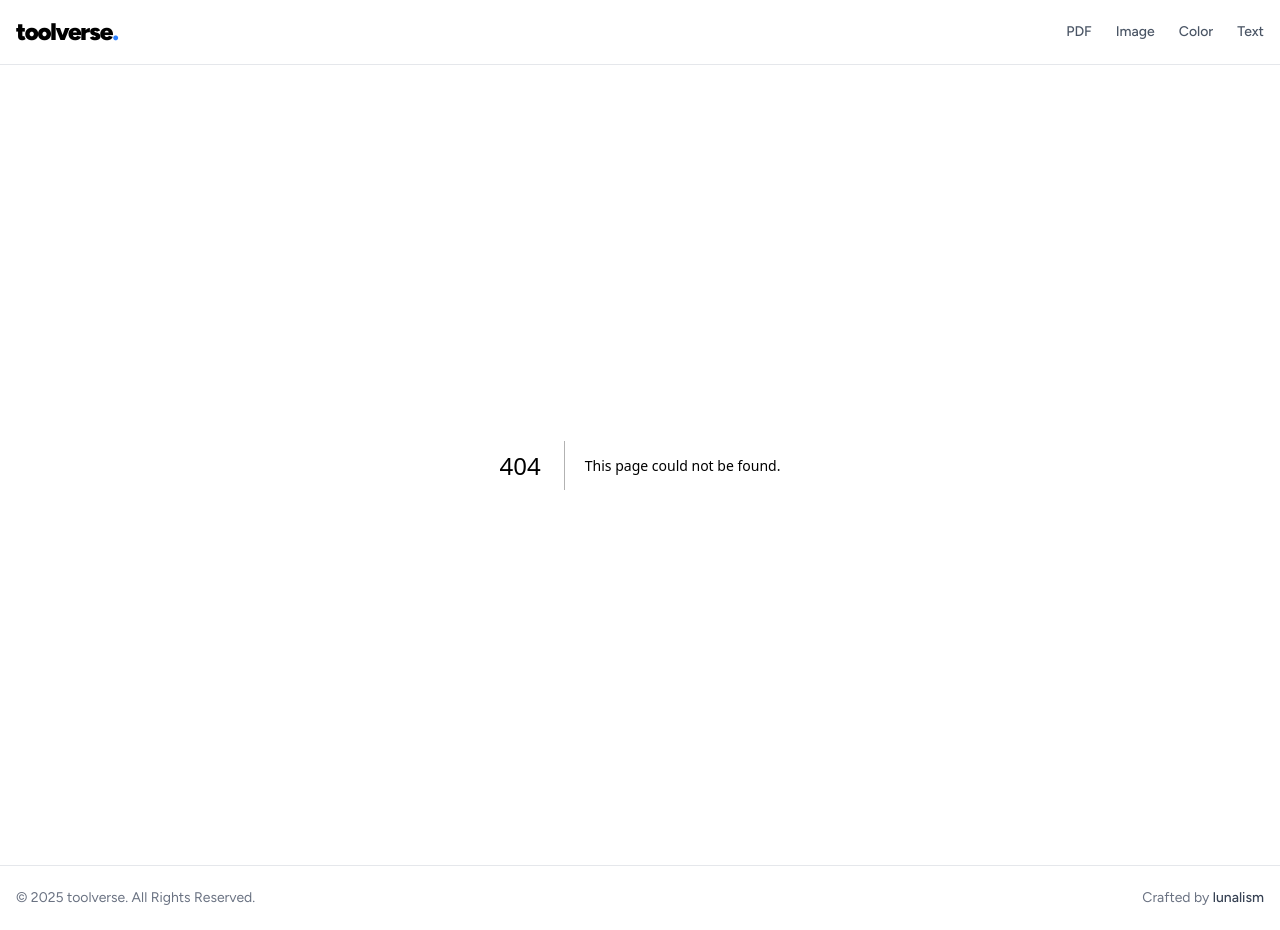
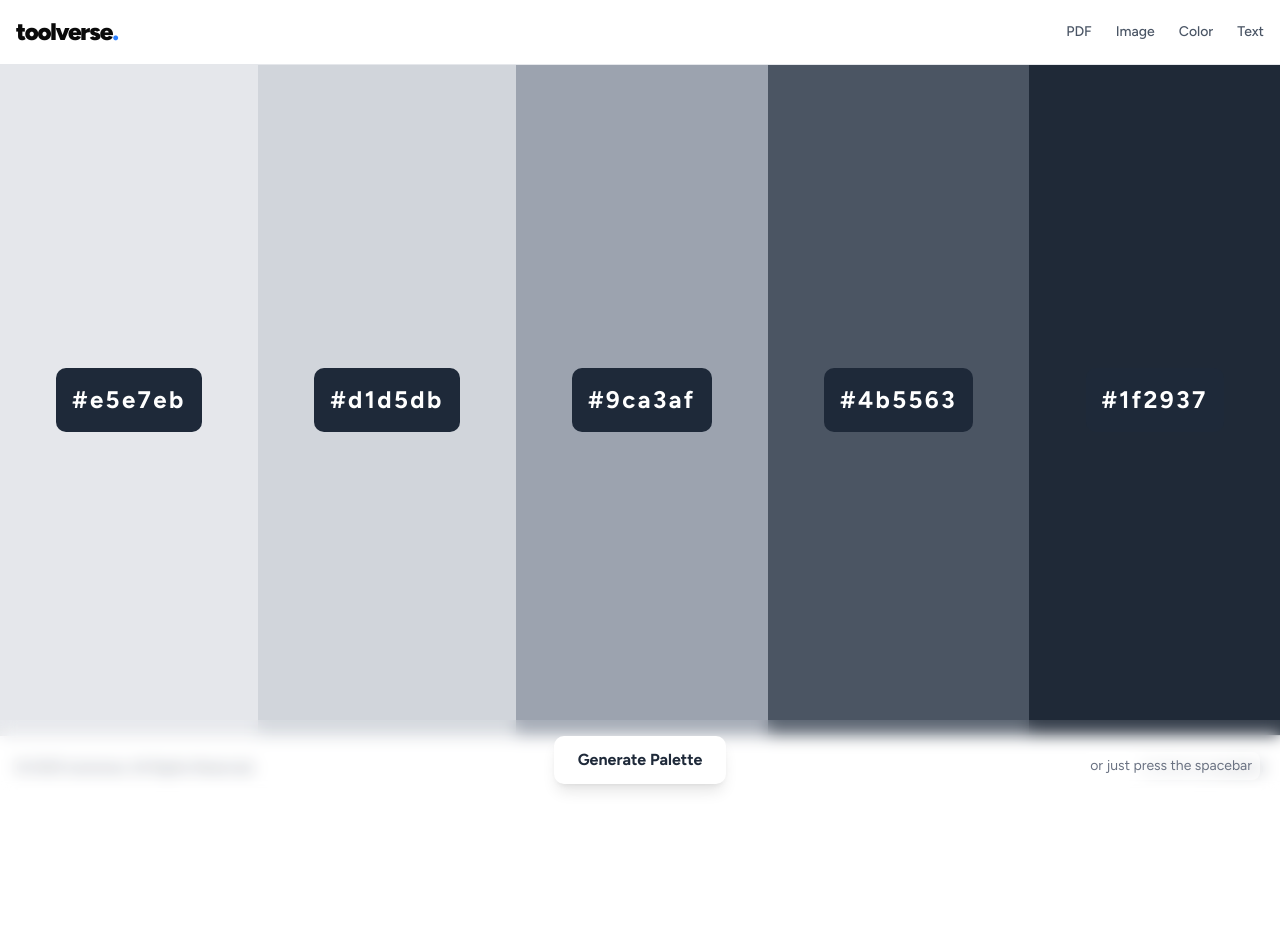
Before and after one commit to lunalism/toolverse, a Next.js app: page /color/palette-generator in a window 1280 px wide. Before the commit this address had no page. After the commit the page ends 800 px from the top, so only its background shows below. Built offline with nearby package versions, Linux system fonts and the light colour scheme.

Commit message:
feat: Implement full-screen UI for Color Palette Generator

```diff
--- a/src/app/color/page.tsx
+++ b/src/app/color/page.tsx
@@ -12,6 +12,11 @@ const tools = [
     href: "/color/extractor",
     title: "이미지 색상 추출",
     description: "이미지에서 가장 많이 사용된 색상들을 분석하여 아름다운 색상 팔레트를 만듭니다.",
+  },
+  {
+    href: "/color/palette-generator",
+    title: "랜덤 색상 팔레트 생성기",
+    description: "스페이스바를 누를 때마다 서로 조화롭게 어울리는 아름다운 색상 팔레트를 만듭니다.",
   },
 ];
 
--- /dev/null
+++ b/src/app/color/palette-generator/page.tsx
@@ -0,0 +1,49 @@
+// src/app/color/palette-generator/page.tsx (최종 레이아웃 수정)
+
+"use client";
+
+import { useState } from 'react';
+
+type Color = { hex: string; isLocked: boolean; };
+
+const initialPalette: Color[] = [
+  { hex: '#e5e7eb', isLocked: false },
+  { hex: '#d1d5db', isLocked: false },
+  { hex: ' #9ca3af', isLocked: false },
+  { hex: '#4b5563', isLocked: false },
+  { hex: '#1f2937', isLocked: false },
+];
+
+export default function PaletteGeneratorPage() {
+  const [palette, setPalette] = useState<Color[]>(initialPalette);
+
+  // 👇 최상위 태그를 div로 바꾸고, flex-grow를 추가합니다.
+  return (
+    <div className="flex w-full flex-grow">
+      {/* 5개의 색상 컬럼 */}
+      {palette.map((color, index) => (
+        <div
+          key={index}
+          style={{ backgroundColor: color.hex }}
+          className="relative flex flex-grow items-center justify-center"
+        >
+          <div className="text-center p-4 bg-gray-800 bg-opacity-50 rounded-lg">
+            <h2 className="text-2xl font-mono font-bold text-white tracking-widest">
+              {color.hex}
+            </h2>
+          </div>
+        </div>
+      ))}
+
+      {/* 하단 액션 바 */}
+      <div className="absolute bottom-0 left-0 right-0 p-4 flex justify-center bg-white/10 backdrop-blur-sm">
+        <button className="bg-white text-gray-800 font-bold py-3 px-6 rounded-lg shadow-lg">
+          Generate Palette
+        </button>
+        <p className="absolute bottom-5 right-5 text-gray-500 bg-white/50 px-2 py-1 rounded-md text-sm">
+          or just press the spacebar
+        </p>
+      </div>
+    </div>
+  );
+}
```
